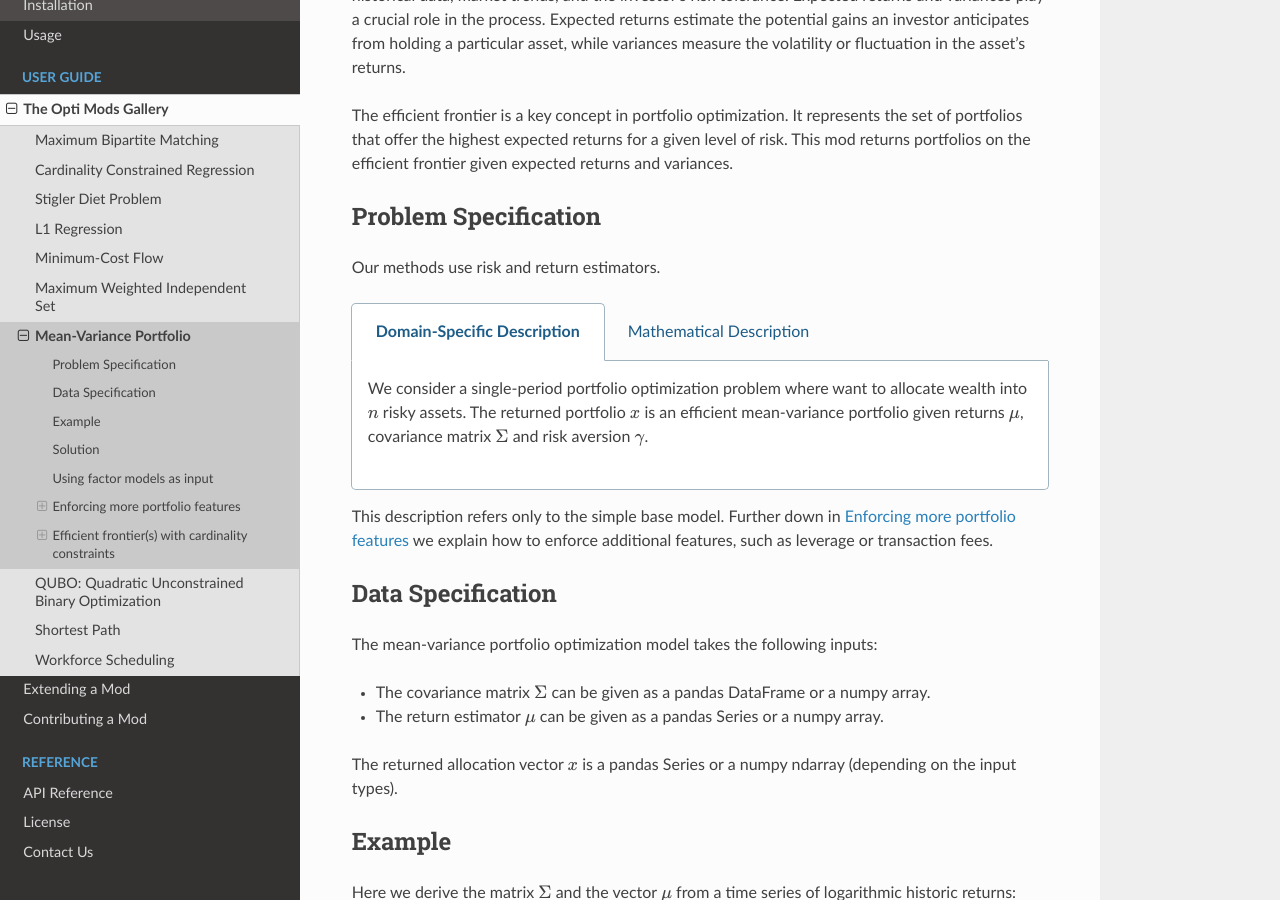
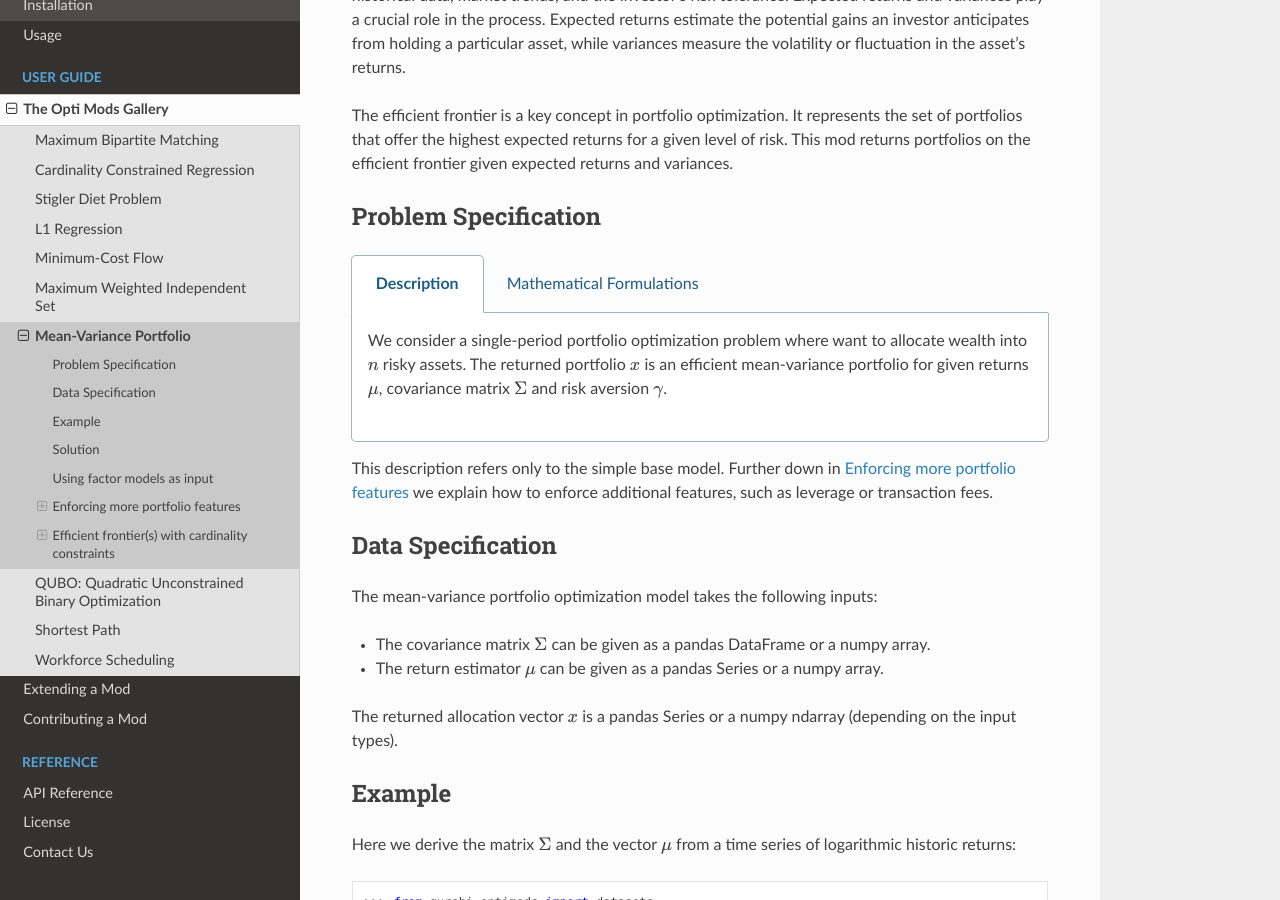
Before and after one commit to Gurobi/gurobi-optimods, a Sphinx documentation site: the page built from docs/source/mods/portfolio.rst, in a window 1280 px wide and 900 px high, scrolled down 320 px. Built offline with Sphinx 7.4.7 and the Read the Docs theme 2.0.0, drawn with Linux system fonts in a browser that asks for light colours; cross-references to code outside the pages are shown as plain code.

Commit message:
Tweak docs

```diff
--- a/docs/source/mods/portfolio.rst
+++ b/docs/source/mods/portfolio.rst
@@ -21,20 +21,18 @@ efficient frontier given expected returns and variances.
 Problem Specification
 ---------------------
 
-Our methods use risk and return estimators.
-
 .. tabs::
 
-    .. tab:: Domain-Specific Description
+    .. tab:: Description
 
         We consider a single-period portfolio optimization problem where want
         to allocate wealth into :math:`n` risky assets. The returned portfolio
-        :math:`x` is an efficient mean-variance portfolio given returns
+        :math:`x` is an efficient mean-variance portfolio for given returns
         :math:`\mu`, covariance matrix :math:`\Sigma` and risk aversion
         :math:`\gamma`.
 
 
-    .. tab:: Mathematical Description
+    .. tab:: Mathematical Formulations
 
         .. math::
 
```
